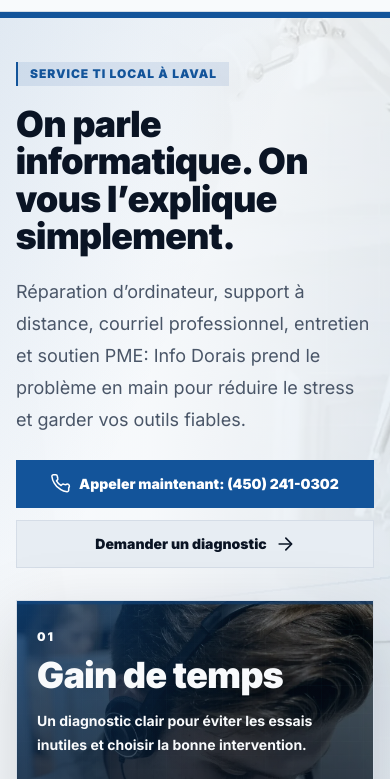
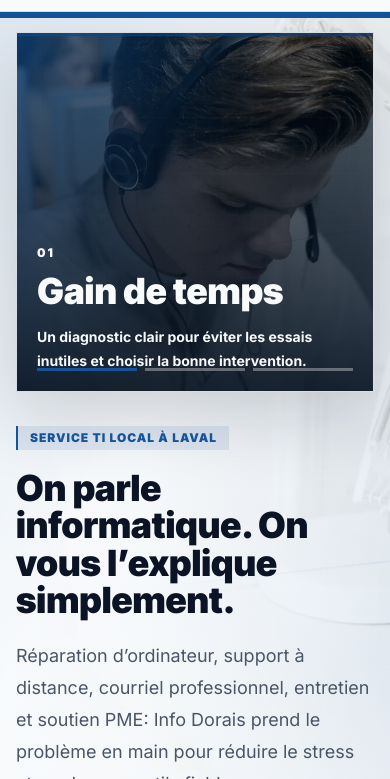
Before and after one commit to MaxSuperTech/info-dorais-next, an Astro site: page / in a window 390 px wide. Shown: the part 65-844 px from the top of the page. Built offline with nearby package versions, Linux system fonts and the light colour scheme; Astro itself is replaced by a stand-in of ours.

Commit message:
Show homepage visual first on mobile

```diff
--- a/src/components/Hero.astro
+++ b/src/components/Hero.astro
@@ -65,11 +65,13 @@
   <div class="absolute inset-0 bg-[linear-gradient(115deg,rgba(20,85,155,.10),transparent_38%)]"></div>
   <div
     class:list={[
-      "container relative grid min-h-[calc(100dvh-76px)] items-center gap-8 py-12 lg:py-14",
-      isHome ? "lg:grid-cols-[minmax(0,1fr)_430px] xl:grid-cols-[minmax(0,1fr)_470px]" : "lg:grid-cols-1",
+      "container relative grid min-h-[calc(100dvh-76px)] items-center gap-8",
+      isHome
+        ? "pt-5 pb-12 lg:grid-cols-[minmax(0,1fr)_430px] lg:py-14 xl:grid-cols-[minmax(0,1fr)_470px]"
+        : "py-12 lg:grid-cols-1 lg:py-14",
     ]}
   >
-    <div class="max-w-4xl reveal">
+    <div class:list={["max-w-4xl reveal", isHome && "order-2 lg:order-1"]}>
       <span class="badge">{page.eyebrow}</span>
       <h1 class="mt-5 font-heading text-4xl font-black leading-[1.04] sm:text-5xl lg:text-[3.5rem] xl:text-[3.75rem] 2xl:text-[4.25rem]">{page.h1}</h1>
       <p class="mt-5 max-w-2xl text-lg leading-8 text-muted-foreground sm:text-xl">{page.lead}</p>
@@ -94,7 +96,7 @@
     </div>
 
     {isHome && (
-      <aside class="home-carousel reveal" aria-label={locale === "fr" ? "Points forts Info Dorais" : "Info Dorais highlights"} data-home-carousel>
+      <aside class="home-carousel order-1 reveal lg:order-2" aria-label={locale === "fr" ? "Points forts Info Dorais" : "Info Dorais highlights"} data-home-carousel>
         {carouselSlides.map((slide, index) => (
           <article
             class:list={["home-slide", index === 0 && "is-active"]}
@@ -111,7 +113,7 @@
               class="home-slide-media"
             />
             <div class="home-slide-overlay"></div>
-            <div class="relative flex min-h-[360px] flex-col justify-start p-5 pt-7 text-background sm:min-h-[430px] sm:justify-end sm:p-7">
+            <div class="relative flex min-h-[360px] flex-col justify-end p-5 text-background sm:min-h-[430px] sm:p-7">
               <span class="text-xs font-black uppercase tracking-[0.16em] text-background/72">{slide.kicker}</span>
               <h2 class="mt-3 font-heading text-4xl font-black leading-none sm:text-5xl">{slide.title}</h2>
               <p class="mt-4 max-w-sm text-sm font-bold leading-6 text-background/76 sm:text-base">{slide.text}</p>
```
